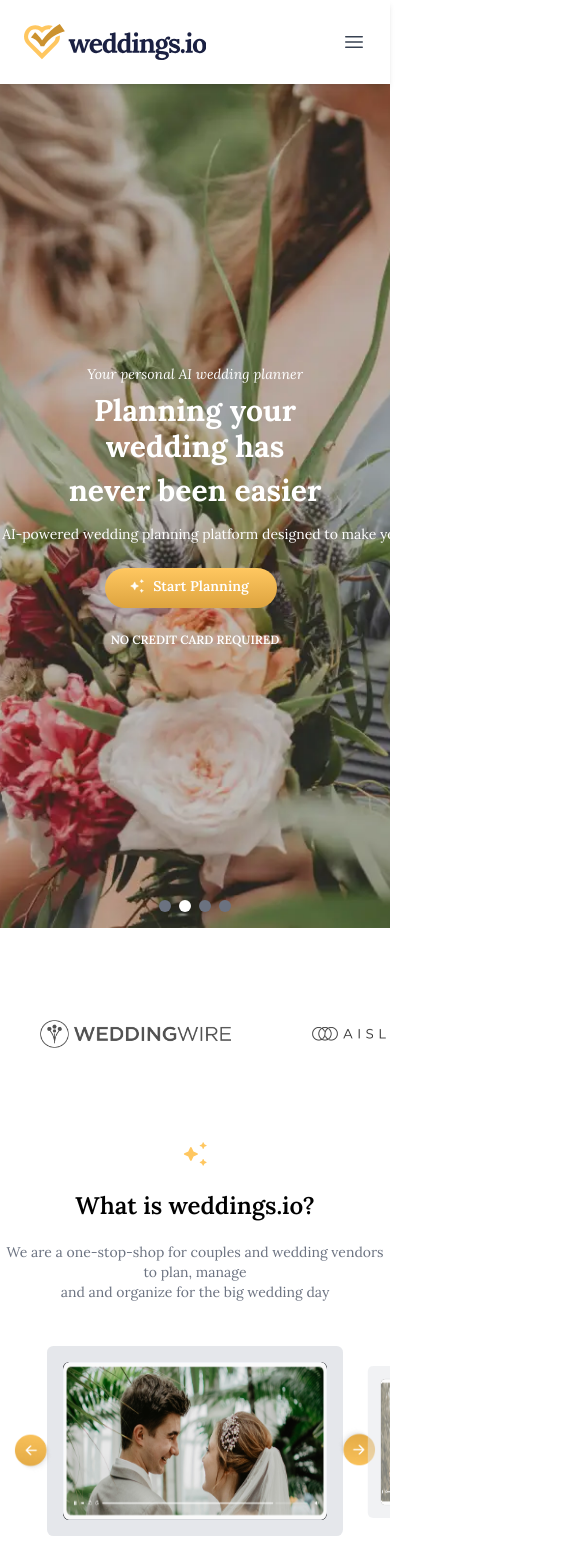
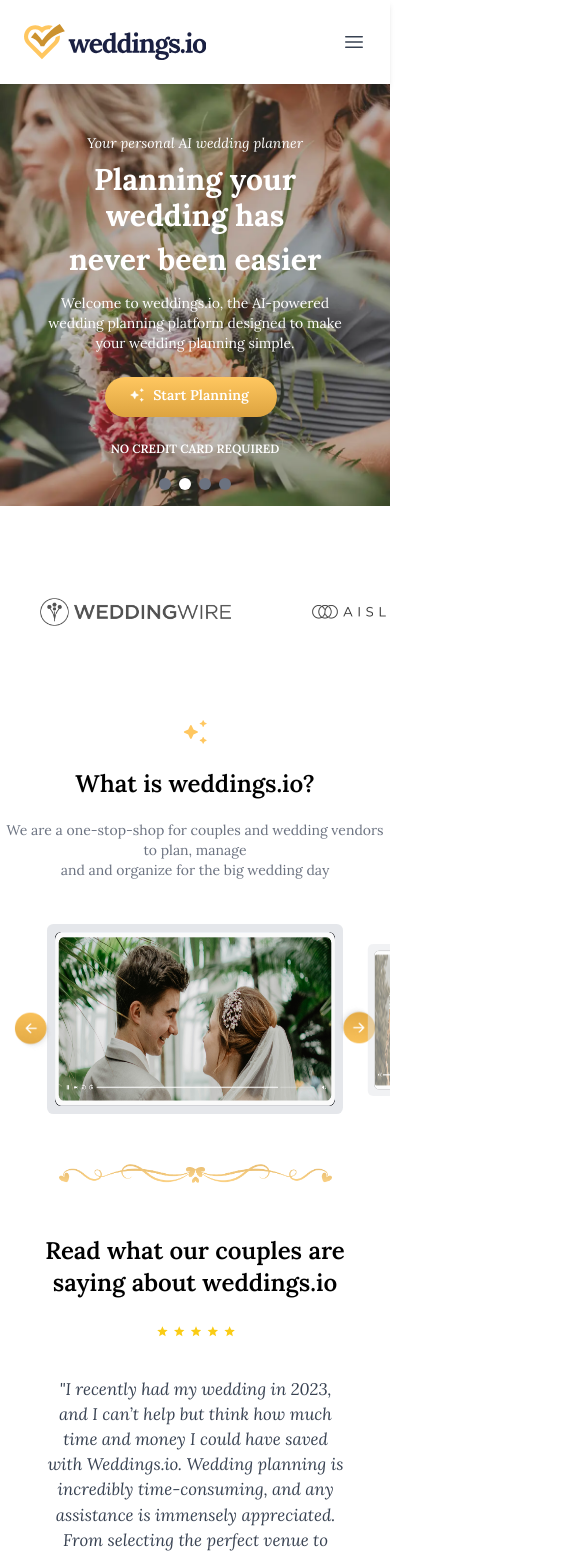
Before and after one commit to Parth-Patadiya/WeddingsIO, a React (Create React App) app: page / in a window 390 px wide. Shown: the top 1556 px of the page, 585 px wide, since content can reach past the window. Built offline with nearby package versions, Linux system fonts and the light colour scheme.

Commit message:
Updated broken Mobile View

```diff
--- a/src/components/CarouselMain.js
+++ b/src/components/CarouselMain.js
@@ -68,7 +68,7 @@ const CarouselMain = () => {
   }, [images.length]);
 
   return (
-    <div className="relative w-full h-screen">
+    <div className="relative w-full sm:h-[90vh] h-[50vh]">
       <div
         className="absolute flex justify-center w-full h-full bg-cover bg-center transition-all duration-1000"
         style={{ backgroundImage: `url(${images[currentIndex]})` }}
@@ -77,7 +77,7 @@ const CarouselMain = () => {
           <h2 className="sm:text-lg text-sm font-light italic">Your personal AI wedding planner</h2>
           <h1 className="text-3xl md:text-6xl font-bold mt-2">Planning your wedding has</h1>
           <h1 className="text-3xl md:text-6xl font-bold mt-2">never been easier</h1>
-          <p className="mt-4 sm:text-lg text-sm whitespace-nowrap">
+          <p className="mt-4 sm:text-lg text-sm">
             Welcome to weddings.io, the AI-powered wedding planning platform designed to make your wedding planning simple.
           </p>
           <button className="button-gradient flex h-8  top-1/2 mr-2 pr-7 pl-4 pb-8 pt-2 sm:pt-3 my-6 rounded-full font-semibold text-light-500 hover:text-white focus:outline-none text-sm" onClick={openModal}>
--- a/src/components/FeedBackCarousel.js
+++ b/src/components/FeedBackCarousel.js
@@ -26,7 +26,7 @@ const FeedBackCarousel = () => {
 
   return (
     <div className='sm:w-full w-[90%] max-w-2xl xl:max-w-6xl xl:mt-4 mx-auto'>
-      <h1 className="text-2xl md:text-4xl xl:text-5xl font-semibold mt-3 mb-5 whitespace-nowrap">
+      <h1 className="text-2xl md:text-4xl xl:text-5xl font-semibold mt-3 mb-5">
         Read what our couples are saying about weddings.io
       </h1>
       <div className="relative w-full overflow-hidden">
--- a/src/components/FollowUs.js
+++ b/src/components/FollowUs.js
@@ -7,13 +7,13 @@ const FollowUs = () => {
     <div className='flex align-middle flex-col items-center justify-center mt-4 h-full'>
       <div className='lg:w-[40%] w-[75%] flex align-middle flex-col items-center justify-center'>
         <Icon className='w-24 h-7 mb-2.5 mt-10' />
-        <h1 className="text-2xl md:text-4xl lg:text-2xl xl:text-6xl font-semibold my-4 whitespace-nowrap">
+        <h1 className="text-2xl md:text-4xl lg:text-2xl xl:text-6xl font-semibold my-4 ">
           Follow Us on Social Media
         </h1>
-        <div className="text-sm text-gray-500 xl:text-xl leading-relaxed text-center px-4 md:px-6 lg:px-8 whitespace-nowrap">
+        <div className="text-sm text-gray-500 xl:text-xl leading-relaxed text-center px-4 md:px-6 lg:px-8 ">
           Stay connected with us for the latest wedding trends, inspiration, and tips!
         </div>
-        <div className="text-sm text-gray-500 xl:text-xl leading-relaxed text-center px-4 md:px-6 lg:px-8 whitespace-nowrap">
+        <div className="text-sm text-gray-500 xl:text-xl leading-relaxed text-center px-4 md:px-6 lg:px-8 ">
           Follow Wedding.io on Facebook, Instagram, and Twitter to join our community of
         </div>
         <div className="text-sm text-gray-500 xl:text-xl leading-relaxed text-center px-4 md:px-6 lg:px-8">
--- a/src/components/VideoCarousel.js
+++ b/src/components/VideoCarousel.js
@@ -52,7 +52,7 @@ const VideoCarousel = () => {
                     <img className="absolute left-[-25px] transform -translate-y-1/2 w-10 sm:w-20 z-10 cursor-pointer" style={{ top: '54%' }} src={NextButton} onClick={handlePrev} alt='' />
                     <img className="absolute right-[-25px] transform -translate-y-1/2 w-10 sm:w-20 z-10 rotate-180 cursor-pointer" style={{ top: '50%' }} src={NextButton} onClick={handleNext} alt='' />                </>
                   }
-                  <div className="w-full sm:h-full h-[95%] bg-gray-200 flex items-center justify-center rounded-other sm:rounded-custom p-4">
+                  <div className="w-full sm:h-full h-[95%] bg-gray-200 flex items-center justify-center rounded-other sm:rounded-custom sm:p-4  p-2">
                     <img className="w-full h-full bg-black flex items-center justify-center rounded-other sm:rounded-custom " src={slide.content} alt='' />
                       {/* <source className='w-full h-full' src={slide.content} /> */}
                     {/* </video> */}
```
Also changed, not shown: 2 other files (tests, documents, lock files or other folders).
